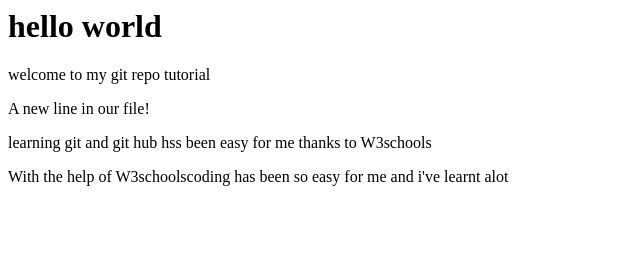
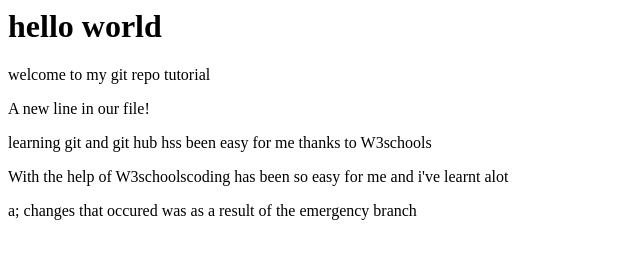
Before and after one commit to blackskeng007/demo-repo, a plain HTML site: page index.html in a window 1280 px wide. Shown: the whole page, without its empty margins (0-640 px from the left). Drawn offline with Linux system fonts and the light colour scheme.

Commit message:
a paragraph was aded

```diff
--- a/index.html
+++ b/index.html
@@ -12,5 +12,6 @@
     <p>A new line in our file!</p>
     <p>learning git and git hub hss been easy for me thanks to W3schools</p>
    <p> With the help of W3schoolscoding has been so easy for me and i've learnt alot</p>
+<p>a; changes that occured was as a result of the emergency branch</p>
 </body>
 </html>
```
